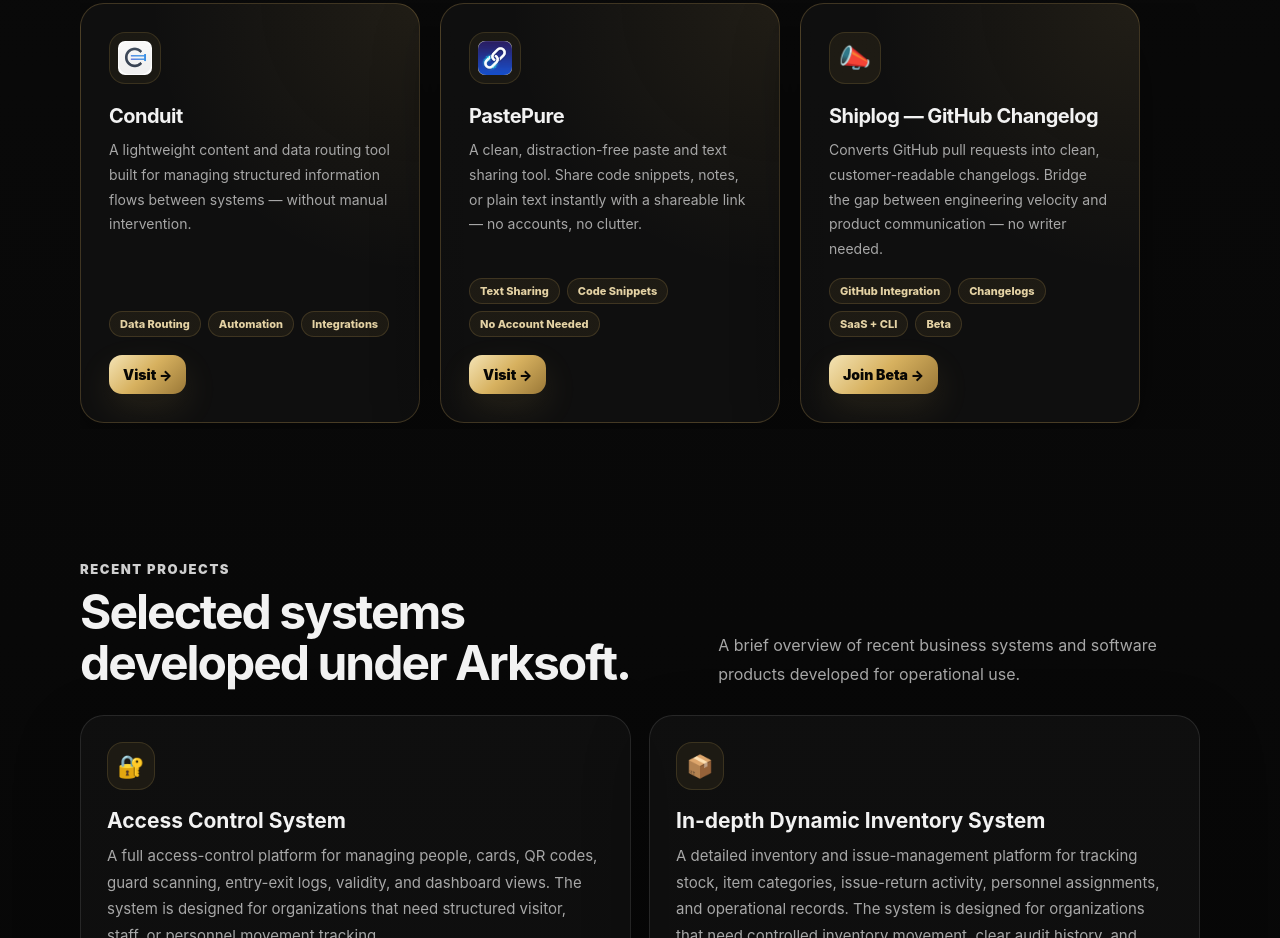
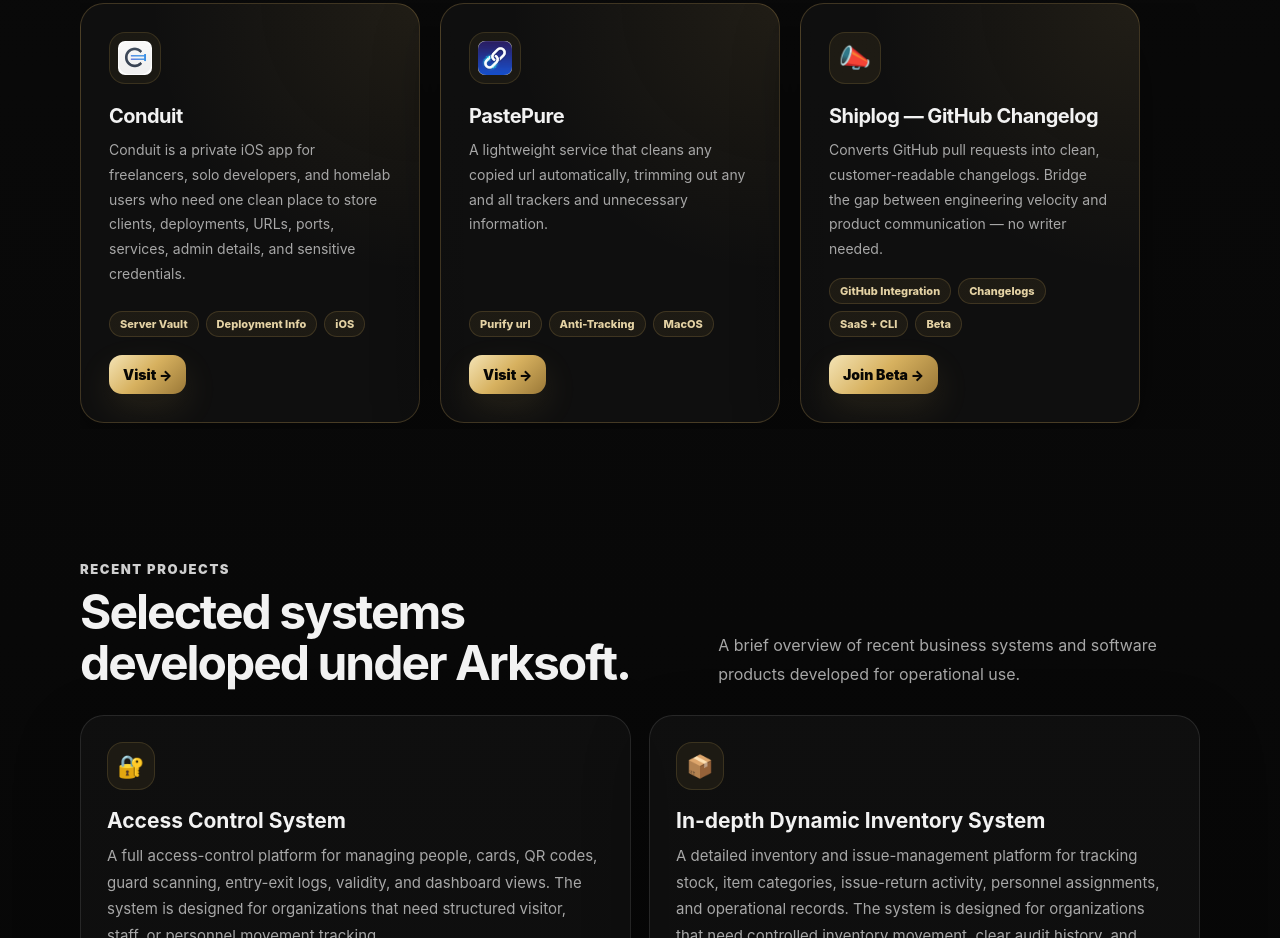
Before and after one commit to 20sid02/arksoft-website, a plain HTML site: page index.html in a window 1280 px wide. Shown: the part 2278-3216 px from the top of the page. Drawn offline with Linux system fonts and the light colour scheme.

Commit message:
fixed info for apps

```diff
--- a/index.html
+++ b/index.html
@@ -134,11 +134,11 @@
           <article class="saas-card">
             <img class="saas-card-icon" src="assets/conduit.png" alt="Conduit">
             <h3>Conduit</h3>
-            <p>A lightweight content and data routing tool built for managing structured information flows between systems — without manual intervention.</p>
+            <p>Conduit is a private iOS app for freelancers, solo developers, and homelab users who need one clean place to store clients, deployments, URLs, ports, services, admin details, and sensitive credentials.</p>
             <div class="saas-badge-row">
-              <span class="saas-badge">Data Routing</span>
-              <span class="saas-badge">Automation</span>
-              <span class="saas-badge">Integrations</span>
+              <span class="saas-badge">Server Vault</span>
+              <span class="saas-badge">Deployment Info</span>
+              <span class="saas-badge">iOS</span>
             </div>
             <div class="project-actions">
               <a class="project-link" href="https://conduit.arksoft.xyz" target="_blank" rel="noopener">Visit →</a>
@@ -148,11 +148,11 @@
           <article class="saas-card">
             <img class="saas-card-icon" src="assets/pastepure.png" alt="PastePure">
             <h3>PastePure</h3>
-            <p>A clean, distraction-free paste and text sharing tool. Share code snippets, notes, or plain text instantly with a shareable link — no accounts, no clutter.</p>
+            <p>A lightweight service that cleans any copied url automatically, trimming out any and all trackers and unnecessary information.</p>
             <div class="saas-badge-row">
-              <span class="saas-badge">Text Sharing</span>
-              <span class="saas-badge">Code Snippets</span>
-              <span class="saas-badge">No Account Needed</span>
+              <span class="saas-badge">Purify url</span>
+              <span class="saas-badge">Anti-Tracking</span>
+              <span class="saas-badge">MacOS</span>
             </div>
             <div class="project-actions">
               <a class="project-link" href="https://pastepure.arksoft.xyz" target="_blank" rel="noopener">Visit →</a>
```
